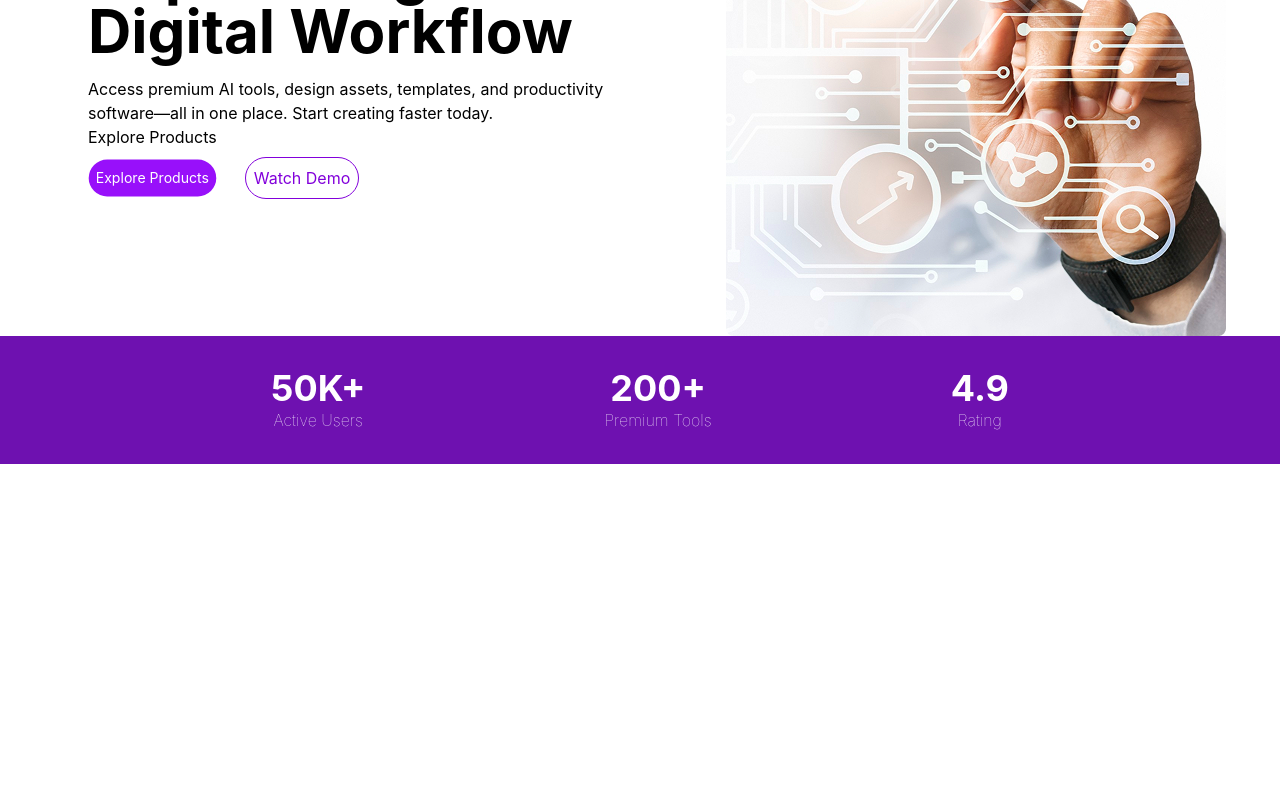
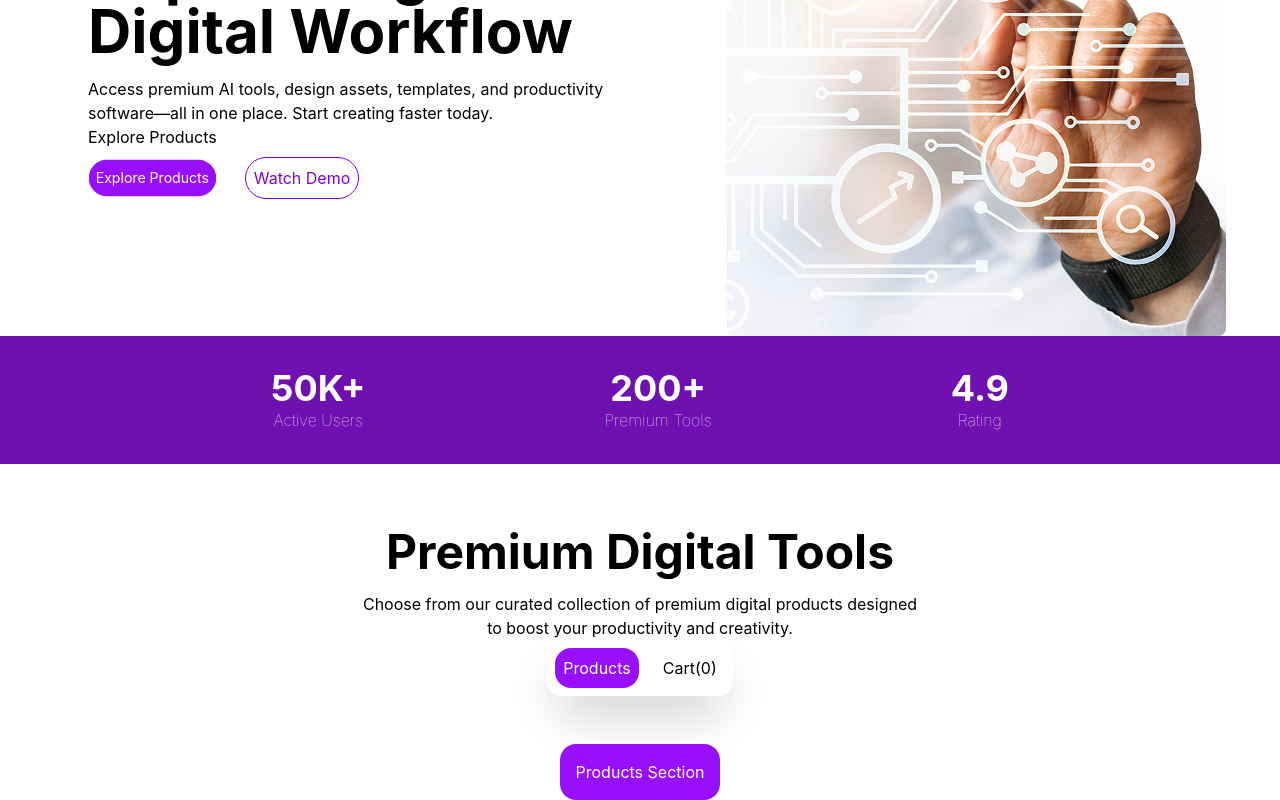
Before and after one commit to Mamun123123123/B13-A6-DigiTools-Platform, a React (Vite) app: page / in a window 1280 px wide. Shown: the part 254-1054 px from the top of the page. Before the commit the page ends 800 px from the top, so only its background shows below. Built offline with nearby package versions, Linux system fonts and the light colour scheme.

Commit message:
create mainsection heading , button and by deafult active product button using rendering

```diff
--- a/src/App.jsx
+++ b/src/App.jsx
@@ -3,6 +3,7 @@ import React, { useState } from 'react'
 import Navbar from './component/Navbar'
 import Banner from './banner/Banner'
 import State from './State/State'
+import MainSection from './MainSection/MainSection'
 
 const App = () => {
   return (
@@ -10,6 +11,7 @@ const App = () => {
       <Navbar />
       <Banner />
       <State />
+      <MainSection />
     </>
   )
 }
--- /dev/null
+++ b/src/MainSection/MainSection.jsx
@@ -0,0 +1,38 @@
+import React, { useState } from 'react'
+
+const MainSection = () => {
+    const [active, setActive] = useState(true)
+
+    return (
+        <>
+            <div className='flex text-center items-center flex-col'>
+                <div className='p-8 m-4 flex flex-col items-center'>
+                    <h1 className='text-5xl font-bold m-4'>Premium Digital Tools</h1>
+                    <p>Choose from our curated collection of premium digital products designed</p>
+                    <p>to boost your productivity and creativity.</p>
+
+                    <div className="flex shadow-2xl rounded-2xl">
+                        <button
+                            onClick={() => setActive(true)}
+                            className={` m-2 p-2 rounded-2xl ${active ? "bg-purple-600 text-white" : "bg-white text-black"}`}>
+                            Products
+                        </button>
+
+                        <button
+                            onClick={() => setActive(false)}
+                            className={` m-2 p-2 rounded-2xl ${!active ? "bg-purple-600 text-white" : "bg-white text-black"}`}
+                        >
+                            Cart(0)
+                        </button>
+                    </div>
+                </div>
+
+                <div className={active ? "text-white bg-purple-600 p-4 rounded-2xl" : "text-white p-4 rounded-2xl bg-purple-800"}>
+                    {active ? "Products Section" : "Cart Section"}
+                </div>
+            </div>
+        </>
+    )
+}
+
+export default MainSection
```
